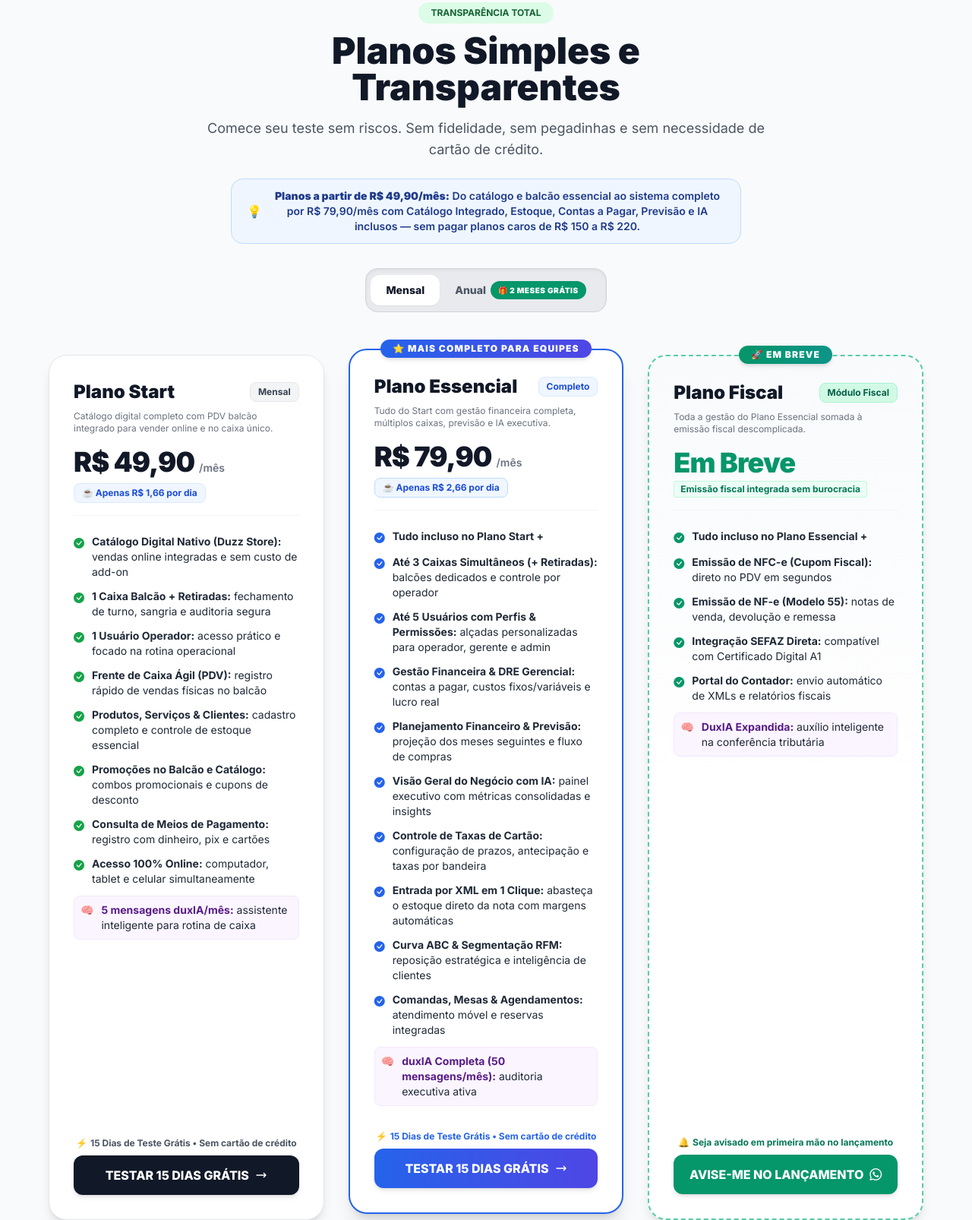
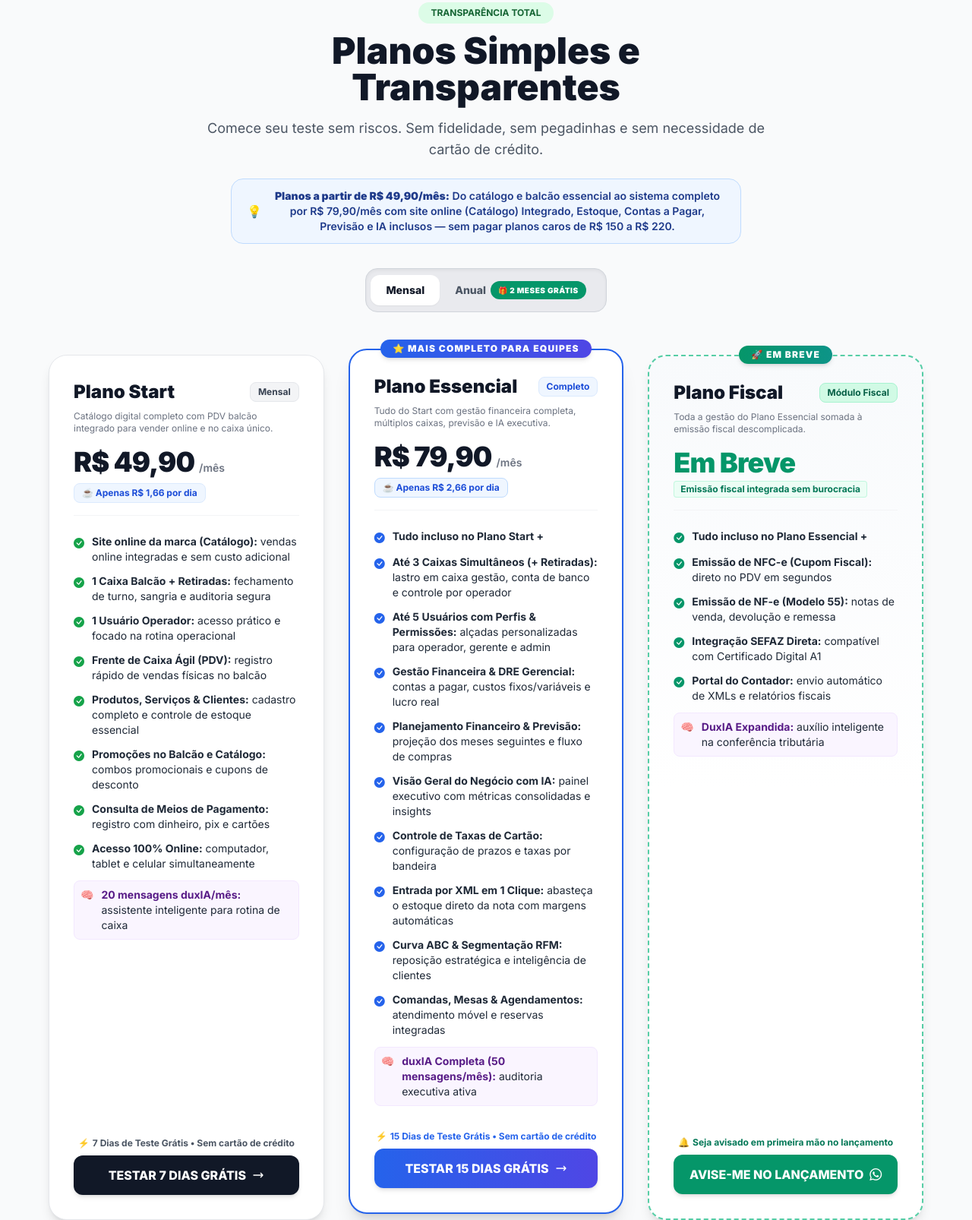
Before and after one commit to duzz-system/landing-page, a plain HTML site: page index.html in a window 1280 px wide. Shown: the part 8049-9655 px from the top of the page at 76% size. Drawn offline with nearby package versions, Linux system fonts and the light colour scheme.

Commit message:
fix: texts

```diff
--- a/index.html
+++ b/index.html
@@ -1828,8 +1828,11 @@
                     <div
                         class="inline-flex items-center gap-2.5 bg-blue-50 border border-blue-200 text-blue-900 rounded-2xl px-5 py-3 text-xs sm:text-sm font-semibold max-w-2xl mx-auto shadow-xs text-left sm:text-center">
                         <span class="text-base shrink-0">💡</span>
-                        <span><strong>Planos a partir de R$ 49,90/mês:</strong> Do catálogo e balcão essencial ao sistema
-                            completo por R$ 79,90/mês com Catálogo Integrado, Estoque, Contas a Pagar, Previsão e IA inclusos — sem pagar planos
+                        <span><strong>Planos a partir de R$ 49,90/mês:</strong> Do catálogo e balcão essencial ao
+                            sistema
+                            completo por R$ 79,90/mês com site online (Catálogo) Integrado, Estoque, Contas a Pagar,
+                            Previsão e IA
+                            inclusos — sem pagar planos
                             caros de R$ 150 a R$ 220.</span>
                     </div>
 
@@ -1865,7 +1868,8 @@
                                     class="text-xs font-bold text-gray-700 bg-gray-100 px-2.5 py-1 rounded-lg border border-gray-200">Mensal</span>
                             </div>
 
-                            <p class="text-gray-500 text-xs mb-4">Catálogo digital completo com PDV balcão integrado para vender online e no caixa único.</p>
+                            <p class="text-gray-500 text-xs mb-4">Catálogo digital completo com PDV balcão integrado
+                                para vender online e no caixa único.</p>
 
                             <!-- Preço -->
                             <div class="mt-2 mb-6 pb-4 border-b border-gray-100">
@@ -1894,40 +1898,49 @@
                             <ul class="space-y-3 mb-8 text-left text-xs sm:text-sm">
                                 <li class="flex items-start gap-2.5">
                                     <i class="bi bi-check-circle-fill text-green-600 mt-0.5"></i>
-                                    <div><strong>Catálogo Digital Nativo (Duzz Store):</strong> vendas online integradas e sem custo de add-on</div>
+                                    <div><strong>Site online da marca (Catálogo):</strong> vendas online integradas e
+                                        sem custo adicional</div>
                                 </li>
                                 <li class="flex items-start gap-2.5">
                                     <i class="bi bi-check-circle-fill text-green-600 mt-0.5"></i>
-                                    <div><strong>1 Caixa Balcão + Retiradas:</strong> fechamento de turno, sangria e auditoria segura</div>
+                                    <div><strong>1 Caixa Balcão + Retiradas:</strong> fechamento de turno, sangria e
+                                        auditoria segura</div>
                                 </li>
                                 <li class="flex items-start gap-2.5">
                                     <i class="bi bi-check-circle-fill text-green-600 mt-0.5"></i>
-                                    <div><strong>1 Usuário Operador:</strong> acesso prático e focado na rotina operacional</div>
+                                    <div><strong>1 Usuário Operador:</strong> acesso prático e focado na rotina
+                                        operacional</div>
                                 </li>
                                 <li class="flex items-start gap-2.5">
                                     <i class="bi bi-check-circle-fill text-green-600 mt-0.5"></i>
-                                    <div><strong>Frente de Caixa Ágil (PDV):</strong> registro rápido de vendas físicas no balcão</div>
+                                    <div><strong>Frente de Caixa Ágil (PDV):</strong> registro rápido de vendas físicas
+                                        no balcão</div>
                                 </li>
                                 <li class="flex items-start gap-2.5">
                                     <i class="bi bi-check-circle-fill text-green-600 mt-0.5"></i>
-                                    <div><strong>Produtos, Serviços & Clientes:</strong> cadastro completo e controle de estoque essencial</div>
+                                    <div><strong>Produtos, Serviços & Clientes:</strong> cadastro completo e controle de
+                                        estoque essencial</div>
                                 </li>
                                 <li class="flex items-start gap-2.5">
                                     <i class="bi bi-check-circle-fill text-green-600 mt-0.5"></i>
-                                    <div><strong>Promoções no Balcão e Catálogo:</strong> combos promocionais e cupons de desconto</div>
+                                    <div><strong>Promoções no Balcão e Catálogo:</strong> combos promocionais e cupons
+                                        de desconto</div>
                                 </li>
                                 <li class="flex items-start gap-2.5">
                                     <i class="bi bi-check-circle-fill text-green-600 mt-0.5"></i>
-                                    <div><strong>Consulta de Meios de Pagamento:</strong> registro com dinheiro, pix e cartões</div>
+                                    <div><strong>Consulta de Meios de Pagamento:</strong> registro com dinheiro, pix e
+                                        cartões</div>
                                 </li>
                                 <li class="flex items-start gap-2.5">
                                     <i class="bi bi-check-circle-fill text-green-600 mt-0.5"></i>
-                                    <div><strong>Acesso 100% Online:</strong> computador, tablet e celular simultaneamente</div>
+                                    <div><strong>Acesso 100% Online:</strong> computador, tablet e celular
+                                        simultaneamente</div>
                                 </li>
                                 <li
                                     class="flex items-start gap-2.5 bg-purple-50 p-2 rounded-lg border border-purple-100">
                                     <span class="text-sm">🧠</span>
-                                    <div><strong class="text-purple-900">5 mensagens duxIA/mês:</strong> assistente inteligente para rotina de caixa</div>
+                                    <div><strong class="text-purple-900">20 mensagens duxIA/mês:</strong> assistente
+                                        inteligente para rotina de caixa</div>
                                 </li>
                             </ul>
                         </div>
@@ -1935,14 +1948,14 @@
                         <div>
                             <p
                                 class="text-xs text-center text-gray-600 font-bold mb-2 flex items-center justify-center gap-1">
-                                <span>⚡</span> 15 Dias de Teste Grátis • Sem cartão de crédito
+                                <span>⚡</span> 7 Dias de Teste Grátis • Sem cartão de crédito
                             </p>
 
                             <a id="btn-cta-inicial" target="_blank"
                                 href="https://app.duzzsystem.com.br/onboarding?plan=start"
                                 onclick="gtag('event', 'click_cta', { 'button_location': 'pricing', 'button_name': 'Testar Start 15 Dias' }); fbq('track', 'Lead');"
                                 class="block w-full py-3.5 bg-gray-900 text-white font-extrabold rounded-xl text-center hover:bg-gray-800 transition shadow-md flex items-center justify-center gap-2">
-                                <span>TESTAR 15 DIAS GRÁTIS</span>
+                                <span>TESTAR 7 DIAS GRÁTIS</span>
                                 <svg class="w-4 h-4" fill="none" stroke="currentColor" viewBox="0 0 24 24">
                                     <path stroke-linecap="round" stroke-linejoin="round" stroke-width="2"
                                         d="M17 8l4 4m0 0l-4 4m4-4H3"></path>
@@ -1968,7 +1981,8 @@
                                     class="text-xs font-bold text-blue-700 bg-blue-50 px-2.5 py-1 rounded-lg border border-blue-100">Completo</span>
                             </div>
 
-                            <p class="text-gray-500 text-xs mb-4">Tudo do Start com gestão financeira completa, múltiplos caixas, previsão e IA executiva.</p>
+                            <p class="text-gray-500 text-xs mb-4">Tudo do Start com gestão financeira completa,
+                                múltiplos caixas, previsão e IA executiva.</p>
 
                             <!-- Preço -->
                             <div class="mt-2 mb-6 pb-4 border-b border-gray-100">
@@ -2001,44 +2015,56 @@
                                 </li>
                                 <li class="flex items-start gap-2.5">
                                     <i class="bi bi-check-circle-fill text-blue-600 mt-0.5"></i>
-                                    <div><strong>Até 3 Caixas Simultâneos (+ Retiradas):</strong> balcões dedicados e controle por operador</div>
+                                    <div><strong>Até 3 Caixas Simultâneos (+ Retiradas):</strong> lastro em caixa
+                                        gestão, conta de
+                                        banco e
+                                        controle por operador</div>
                                 </li>
                                 <li class="flex items-start gap-2.5">
                                     <i class="bi bi-check-circle-fill text-blue-600 mt-0.5"></i>
-                                    <div><strong>Até 5 Usuários com Perfis & Permissões:</strong> alçadas personalizadas para operador, gerente e admin</div>
+                                    <div><strong>Até 5 Usuários com Perfis & Permissões:</strong> alçadas personalizadas
+                                        para operador, gerente e admin</div>
                                 </li>
                                 <li class="flex items-start gap-2.5">
                                     <i class="bi bi-check-circle-fill text-blue-600 mt-0.5"></i>
-                                    <div><strong>Gestão Financeira & DRE Gerencial:</strong> contas a pagar, custos fixos/variáveis e lucro real</div>
+                                    <div><strong>Gestão Financeira & DRE Gerencial:</strong> contas a pagar, custos
+                                        fixos/variáveis e lucro real</div>
                                 </li>
                                 <li class="flex items-start gap-2.5">
                                     <i class="bi bi-check-circle-fill text-blue-600 mt-0.5"></i>
-                                    <div><strong>Planejamento Financeiro & Previsão:</strong> projeção dos meses seguintes e fluxo de compras</div>
+                                    <div><strong>Planejamento Financeiro & Previsão:</strong> projeção dos meses
+                                        seguintes e fluxo de compras</div>
                                 </li>
                                 <li class="flex items-start gap-2.5">
                                     <i class="bi bi-check-circle-fill text-blue-600 mt-0.5"></i>
-                                    <div><strong>Visão Geral do Negócio com IA:</strong> painel executivo com métricas consolidadas e insights</div>
+                                    <div><strong>Visão Geral do Negócio com IA:</strong> painel executivo com métricas
+                                        consolidadas e insights</div>
                                 </li>
                                 <li class="flex items-start gap-2.5">
                                     <i class="bi bi-check-circle-fill text-blue-600 mt-0.5"></i>
-                                    <div><strong>Controle de Taxas de Cartão:</strong> configuração de prazos, antecipação e taxas por bandeira</div>
+                                    <div><strong>Controle de Taxas de Cartão:</strong> configuração de prazos
+                                        e taxas por bandeira</div>
                                 </li>
                                 <li class="flex items-start gap-2.5">
                                     <i class="bi bi-check-circle-fill text-blue-600 mt-0.5"></i>
-                                    <div><strong>Entrada por XML em 1 Clique:</strong> abasteça o estoque direto da nota com margens automáticas</div>
+                                    <div><strong>Entrada por XML em 1 Clique:</strong> abasteça o estoque direto da nota
+                                        com margens automáticas</div>
                                 </li>
                                 <li class="flex items-start gap-2.5">
                                     <i class="bi bi-check-circle-fill text-blue-600 mt-0.5"></i>
-                                    <div><strong>Curva ABC & Segmentação RFM:</strong> reposição estratégica e inteligência de clientes</div>
+                                    <div><strong>Curva ABC & Segmentação RFM:</strong> reposição estratégica e
+                                        inteligência de clientes</div>
                                 </li>
                                 <li class="flex items-start gap-2.5">
                                     <i class="bi bi-check-circle-fill text-blue-600 mt-0.5"></i>
-                                    <div><strong>Comandas, Mesas & Agendamentos:</strong> atendimento móvel e reservas integradas</div>
+                                    <div><strong>Comandas, Mesas & Agendamentos:</strong> atendimento móvel e reservas
+                                        integradas</div>
                                 </li>
                                 <li
                                     class="flex items-start gap-2.5 bg-purple-50 p-2 rounded-lg border border-purple-100">
                                     <span class="text-sm">🧠</span>
-                                    <div><strong class="text-purple-900">duxIA Completa (50 mensagens/mês):</strong> auditoria executiva ativa</div>
+                                    <div><strong class="text-purple-900">duxIA Completa (50 mensagens/mês):</strong>
+                                        auditoria executiva ativa</div>
                                 </li>
                             </ul>
                         </div>
@@ -2416,7 +2442,8 @@
                             para o proprietário ou atendente único). Já o <strong>Plano Essencial</strong> contempla
                             até <strong>5 usuários</strong> (ideal para equipes com caixas, atendentes, garçons, gerente
                             e administrador com alçadas próprias de acesso). Se sua
-                            empresa precisar de mais acessos ou caixas simultâneos, temos pacotes adicionais de +2 usuários ou +2 caixas por apenas R$ 10,00/mês cada.
+                            empresa precisar de mais acessos ou caixas simultâneos, temos pacotes adicionais de +2
+                            usuários ou +2 caixas por apenas R$ 10,00/mês cada.
                         </p>
                     </details>
 
```
